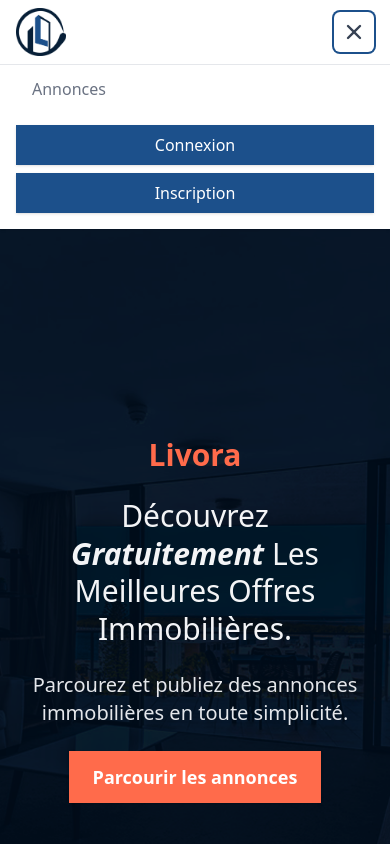
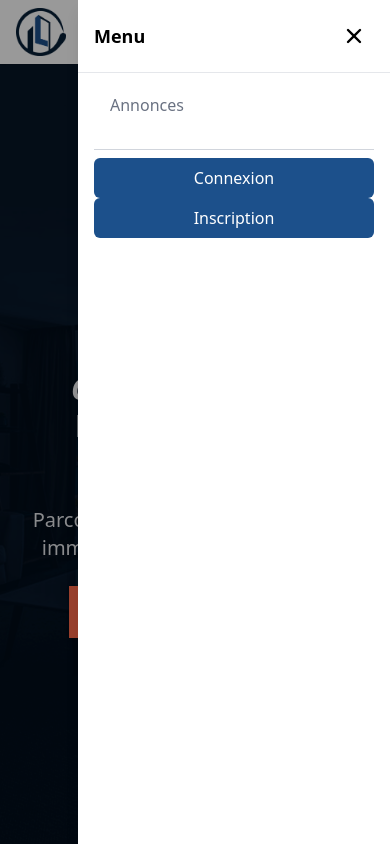
Before and after one commit to RyoDagg/livora, a Next.js app in the folder web/: page / in a window 390 px wide. Both pictures are taken after a click on the button 354 px from the left and 32 px from the top of the page. Shown: the top 844 px of the page. Built offline with nearby package versions, Linux system fonts and the light colour scheme; no server answers.

Commit message:
enhance mobile menu

```diff
--- a/web/src/components/Navbar.tsx
+++ b/web/src/components/Navbar.tsx
@@ -100,7 +100,7 @@
                     <Image
                       width={40}
                       height={40}
-                      src={'/default-avatar.png'}
+                      src={user.avatarUrl || '/default-avatar.png'}
                       alt="Profile"
                       className="h-10 w-10 rounded-full border border-gray-300 object-cover cursor-pointer hover:ring-2 hover:ring-primary-500 transition"
                     />
@@ -115,7 +115,7 @@
                         <Image
                           width={40}
                           height={40}
-                          src={'/default-avatar.png'}
+                          src={user.avatarUrl || '/default-avatar.png'}
                           alt="Profile"
                           className="h-6 w-6 rounded-full"
                         />
@@ -173,43 +173,66 @@
         </div>
       </div>
 
-      {/* Mobile menu */}
+      {/* Mobile sliding menu */}
       {mobileOpen && (
+        <>
+          {/* Overlay */}
+          <div className="fixed inset-0 bg-black/40 z-40" onClick={() => setMobileOpen(false)} />
+
+          {/* Sliding drawer */}
           <div
-          id="mobile-menu"
-          className="sm:hidden border-t border-gray-200 px-4 pb-4 transition-all duration-150 ease-out"
+            className={`fixed top-0 right-0 h-full w-4/5 max-w-sm bg-white shadow-lg z-50 transform transition-transform duration-300 ease-out ${
+              mobileOpen ? 'translate-x-0' : 'translate-x-full'
+            }`}
           >
-          <div className="flex flex-col space-y-2 mt-2">
+            <div className="flex items-center justify-between p-4 border-b border-gray-200">
+              <h2 className="text-lg font-semibold">Menu</h2>
+              <button
+                onClick={() => setMobileOpen(false)}
+                className="p-2 rounded-md hover:bg-gray-100"
+              >
+                <HiX size={24} />
+              </button>
+            </div>
+
+            <div className="flex flex-col p-4">
+              <div className="flex flex-col space-y-2 mb-4">
                 <NavLink href="/listings">{t('listings.title')}</NavLink>
                 {user && <NavLink href="/listings/create">{t('listings.create')}</NavLink>}
                 {user && <NavLink href="/dashboard">{t('dashboard.title')}</NavLink>}
               </div>
+              <hr className="my-2 border-gray-300" />
 
-          <div className="mt-4 flex flex-col gap-2">
               {!loading &&
                 (user ? (
                   <>
                     <Link
                       href="/profile"
-                    className="block w-full text-center px-4 py-2 text-gray-700 bg-gray-50 hover:bg-gray-100"
+                      onClick={() => setMobileOpen(false)}
+                      className="text-gray-700 font-medium hover:bg-gray-50 px-4 py-2 rounded-md"
                     >
                       {t('user.profile')}
                     </Link>
                     <Link
                       href="/favorites"
-                    className="block w-full text-center px-4 py-2 text-gray-700 bg-gray-50 hover:bg-gray-100"
+                      onClick={() => setMobileOpen(false)}
+                      className="text-gray-700 font-medium hover:bg-gray-50 px-4 py-2 rounded-md"
                     >
                       Saved Listings
                     </Link>
                     <Link
                       href="/settings"
-                    className="block w-full text-center px-4 py-2 text-gray-700 bg-gray-50 hover:bg-gray-100"
+                      onClick={() => setMobileOpen(false)}
+                      className="text-gray-700 font-medium hover:bg-gray-50 px-4 py-2 rounded-md"
                     >
                       Settings
                     </Link>
                     <button
-                    onClick={handleLogout}
-                    className="block w-full text-center px-4 py-2 text-red-600 bg-red-50 hover:bg-red-100"
+                      onClick={() => {
+                        handleLogout();
+                        setMobileOpen(false);
+                      }}
+                      className="text-red-600 font-medium hover:bg-red-50 px-4 py-2 rounded-md text-left"
                     >
                       {t('user.logout')}
                     </button>
@@ -218,13 +241,15 @@
                   <>
                     <Link
                       href="/login"
-                    className="block w-full text-center px-4 py-2 shadow-sm text-white bg-primary-500 hover:bg-primary-500/70"
+                      onClick={() => setMobileOpen(false)}
+                      className="block text-center px-4 py-2 bg-primary-500 text-white rounded-md hover:bg-primary-500/80"
                     >
                       {t('user.login')}
                     </Link>
                     <Link
                       href="/register"
-                    className="block w-full text-center px-4 py-2 shadow-sm text-white bg-primary-500 hover:bg-primary-500/70"
+                      onClick={() => setMobileOpen(false)}
+                      className="block text-center px-4 py-2 bg-primary-500 text-white rounded-md hover:bg-primary-500/80"
                     >
                       {t('user.register')}
                     </Link>
@@ -232,6 +257,7 @@
                 ))}
             </div>
           </div>
+        </>
       )}
     </nav>
   );
```
Lines whose indentation alone changed are shown as unchanged.
